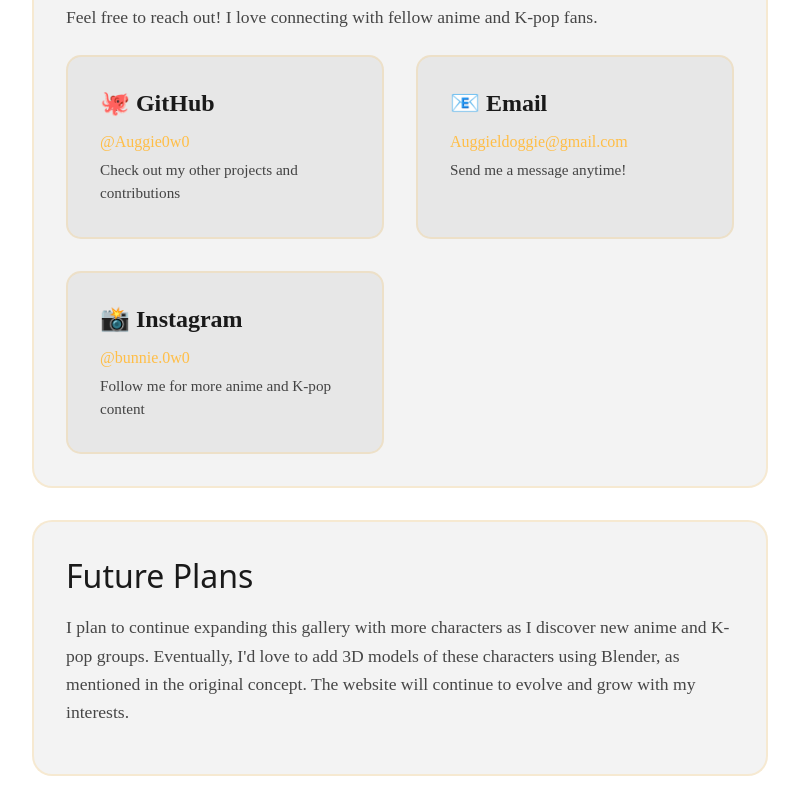
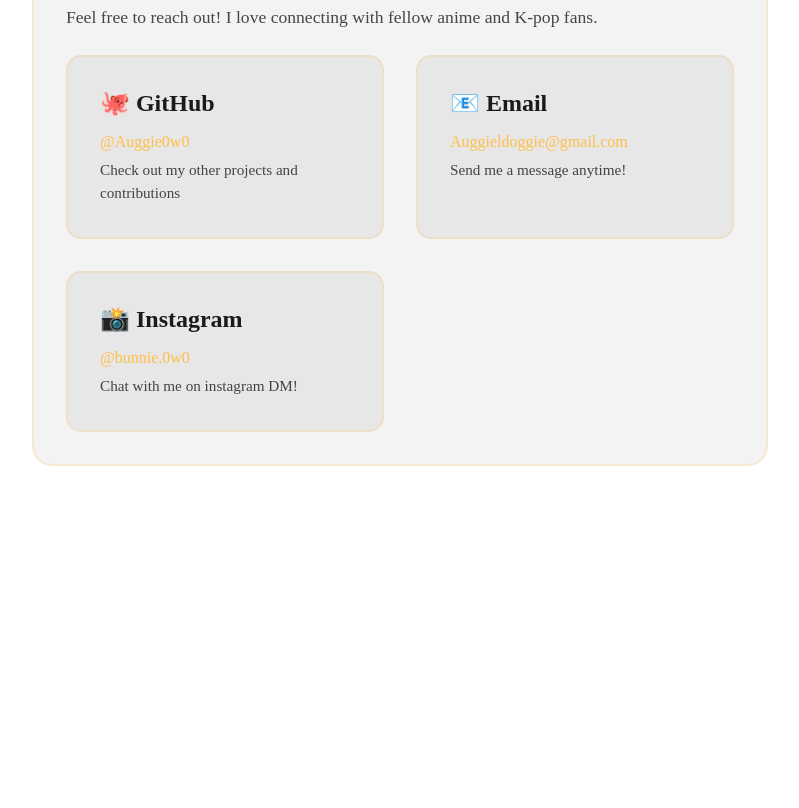
Before and after one commit to Auggie0w0/personal-simp-site, a plain HTML site: page abouts.html in a window 1280 px wide. Shown: the part 1504-2312 px from the top of the page, without its empty margins (240-1039 px from the left). After the commit the page ends 2002 px from the top, so only its background shows below. Drawn offline with Linux system fonts and the light colour scheme; a web font is replaced by a local one.

Commit message:
Update abouts.html

```diff
--- a/abouts.html
+++ b/abouts.html
@@ -88,14 +88,9 @@
                     <div class="contact-item">
                         <h3>📸 Instagram</h3>
                         <a href="https://www.instagram.com/bunnie.0w0/" target="_blank" rel="noopener noreferrer">@bunnie.0w0</a>
-                        <p>Follow me for more anime and K-pop content</p>
+                        <p>Chat with me on instagram DM!</p>
                     </div>
                 </div>
-            </div>
-
-            <div class="about-section">
-                <h2>Future Plans</h2>
-                <p>I plan to continue expanding this gallery with more characters as I discover new anime and K-pop groups. Eventually, I'd love to add 3D models of these characters using Blender, as mentioned in the original concept. The website will continue to evolve and grow with my interests.</p>
             </div>
         </div>
     </main>
```
